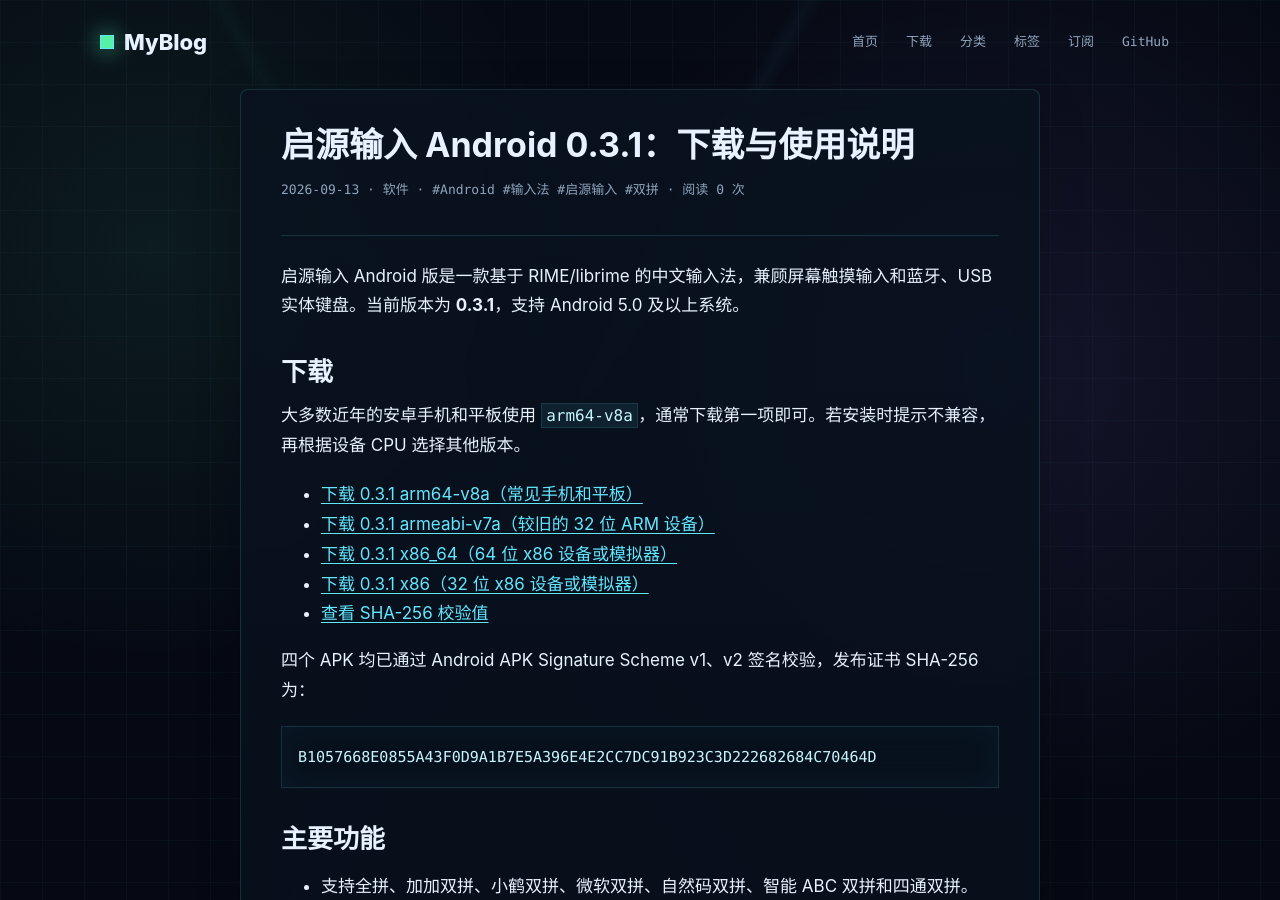
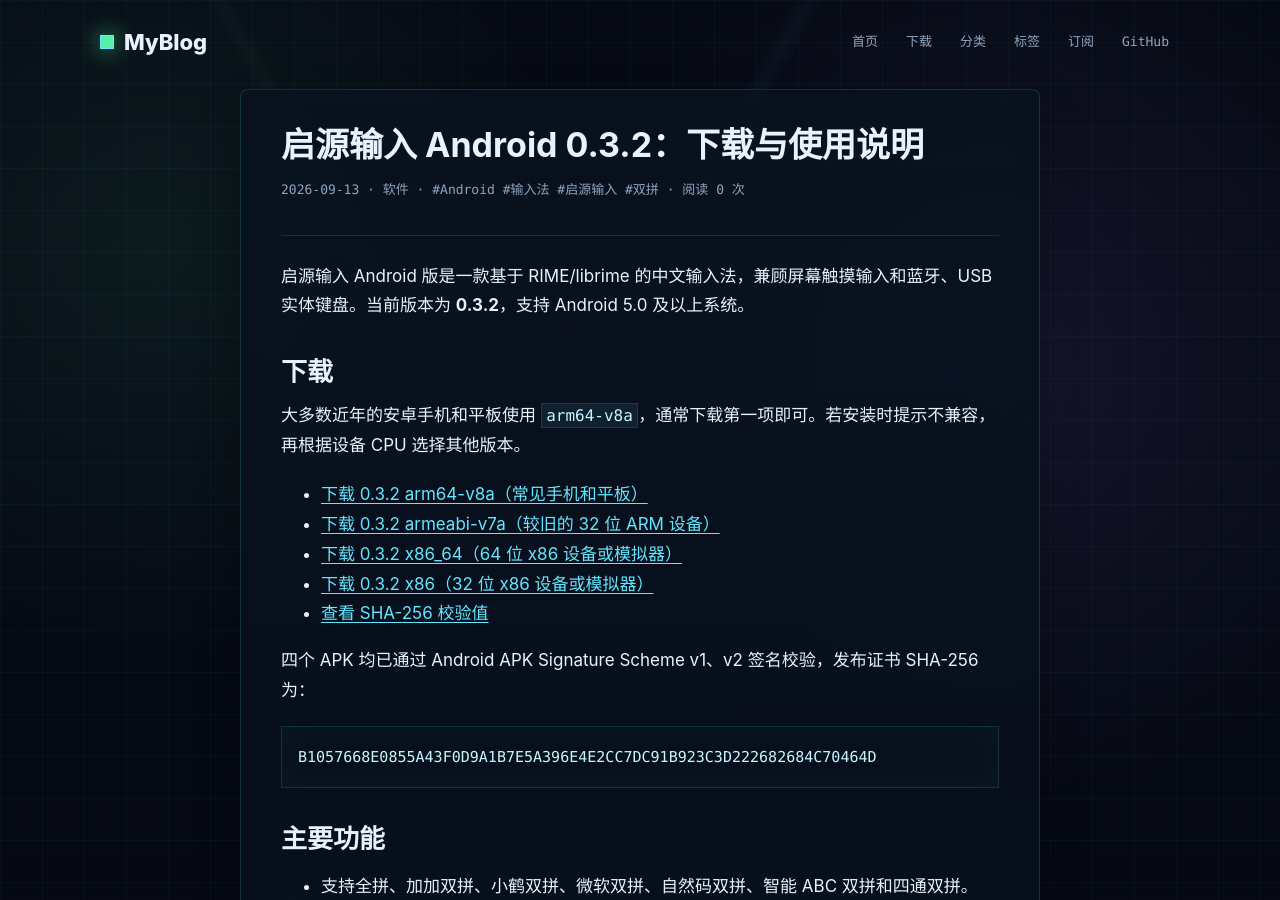
Before and after one commit to joysky77/MyBlog, a Jekyll site: the page built from _posts/2026-09-13-qiyuan-ime-android.md, in a window 1280 px wide and 900 px high. Built offline with Jekyll 4.4.1, drawn with Linux system fonts in a browser that asks for light colours; comment, search, counter and statistics services are not loaded; some of the changed text lies outside the part shown.

Commit message:
Update Qiyuan IME Android to 0.3.2

```diff
--- a/_data/software.yml
+++ b/_data/software.yml
@@ -14,11 +14,11 @@
     - AI
 
 - name: 启源输入
-  version: "0.3.1"
+  version: "0.3.2"
   platform: Android
   summary: 支持多种拼音和双拼方案、触摸与实体键盘、词库管理、快捷输入和多端同步的 Android 输入法。
   status: GitHub Releases
-  download_url: https://github.com/joysky77/MyBlog/releases/tag/qiyuan-ime-android-v0.3.1
+  download_url: https://github.com/joysky77/MyBlog/releases/tag/qiyuan-ime-android-v0.3.2
   docs_url: /2026/09/13/qiyuan-ime-android/
   checksum: "SHA256 文件随 Release 提供"
   tags:
--- a/_posts/2026-09-13-qiyuan-ime-android.md
+++ b/_posts/2026-09-13-qiyuan-ime-android.md
@@ -1,22 +1,22 @@
 ---
 layout: post
-title: "启源输入 Android 0.3.1：下载与使用说明"
+title: "启源输入 Android 0.3.2：下载与使用说明"
 date: 2026-09-13 11:15:00 +0800
 categories: 软件
 tags: [Android, 输入法, 启源输入, 双拼]
 ---
 
-启源输入 Android 版是一款基于 RIME/librime 的中文输入法，兼顾屏幕触摸输入和蓝牙、USB 实体键盘。当前版本为 **0.3.1**，支持 Android 5.0 及以上系统。
+启源输入 Android 版是一款基于 RIME/librime 的中文输入法，兼顾屏幕触摸输入和蓝牙、USB 实体键盘。当前版本为 **0.3.2**，支持 Android 5.0 及以上系统。
 
 ## 下载
 
 大多数近年的安卓手机和平板使用 `arm64-v8a`，通常下载第一项即可。若安装时提示不兼容，再根据设备 CPU 选择其他版本。
 
-- [下载 0.3.1 arm64-v8a（常见手机和平板）](https://github.com/joysky77/MyBlog/releases/download/qiyuan-ime-android-v0.3.1/com.yangy.qiyuan.ime-0.3.1-arm64-v8a-release.apk)
-- [下载 0.3.1 armeabi-v7a（较旧的 32 位 ARM 设备）](https://github.com/joysky77/MyBlog/releases/download/qiyuan-ime-android-v0.3.1/com.yangy.qiyuan.ime-0.3.1-armeabi-v7a-release.apk)
-- [下载 0.3.1 x86_64（64 位 x86 设备或模拟器）](https://github.com/joysky77/MyBlog/releases/download/qiyuan-ime-android-v0.3.1/com.yangy.qiyuan.ime-0.3.1-x86_64-release.apk)
-- [下载 0.3.1 x86（32 位 x86 设备或模拟器）](https://github.com/joysky77/MyBlog/releases/download/qiyuan-ime-android-v0.3.1/com.yangy.qiyuan.ime-0.3.1-x86-release.apk)
-- [查看 SHA-256 校验值](https://github.com/joysky77/MyBlog/releases/download/qiyuan-ime-android-v0.3.1/SHA256SUMS.txt)
+- [下载 0.3.2 arm64-v8a（常见手机和平板）](https://github.com/joysky77/MyBlog/releases/download/qiyuan-ime-android-v0.3.2/com.yangy.qiyuan.ime-0.3.2-arm64-v8a-release.apk)
+- [下载 0.3.2 armeabi-v7a（较旧的 32 位 ARM 设备）](https://github.com/joysky77/MyBlog/releases/download/qiyuan-ime-android-v0.3.2/com.yangy.qiyuan.ime-0.3.2-armeabi-v7a-release.apk)
+- [下载 0.3.2 x86_64（64 位 x86 设备或模拟器）](https://github.com/joysky77/MyBlog/releases/download/qiyuan-ime-android-v0.3.2/com.yangy.qiyuan.ime-0.3.2-x86_64-release.apk)
+- [下载 0.3.2 x86（32 位 x86 设备或模拟器）](https://github.com/joysky77/MyBlog/releases/download/qiyuan-ime-android-v0.3.2/com.yangy.qiyuan.ime-0.3.2-x86-release.apk)
+- [查看 SHA-256 校验值](https://github.com/joysky77/MyBlog/releases/download/qiyuan-ime-android-v0.3.2/SHA256SUMS.txt)
 
 四个 APK 均已通过 Android APK Signature Scheme v1、v2 签名校验，发布证书 SHA-256 为：
 
@@ -57,7 +57,7 @@ B1057668E0855A43F0D9A1B7E5A396E4E2CC7DC91B923C3D222682684C70464D
 
 ## 升级前请先备份
 
-0.3.1 与此前正式版使用同一发布证书，可以直接覆盖安装并保留应用数据。稳妥起见，升级或卸载前请先在“词库与通讯录”中导出用户词库，并在“同步与多端”中完成一次同步。
+0.3.2 与此前正式版使用同一发布证书，可以直接覆盖安装并保留应用数据。稳妥起见，升级或卸载前请先在“词库与通讯录”中导出用户词库，并在“同步与多端”中完成一次同步。
 
 如果系统提示签名不一致，不要急着卸载旧版。请先完成词库备份，否则卸载应用可能同时清除应用私有数据。
 
```
